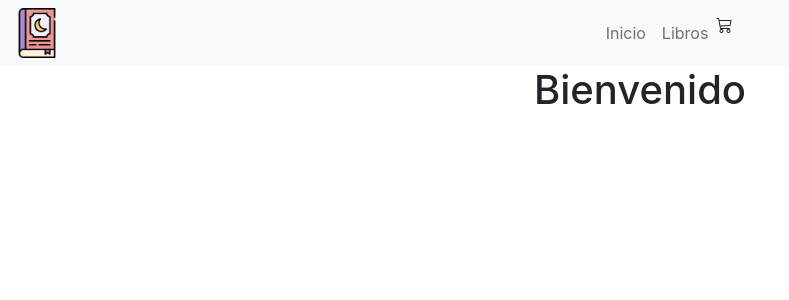
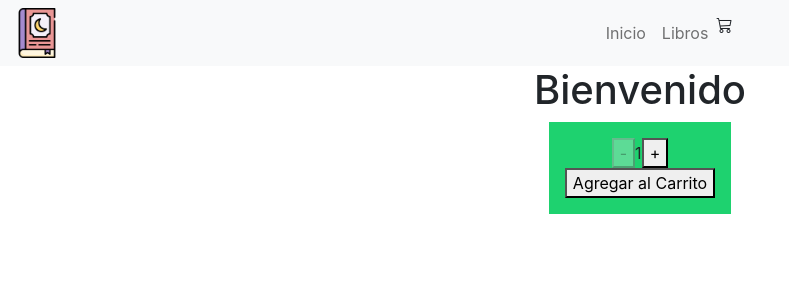
Before and after one commit to IgnacioArguello/Ebooks-Store, a React (Create React App) app: page / in a window 1280 px wide. Shown: the top 300 px of the page, without its empty margins (0-789 px from the left). Built offline with nearby package versions, Linux system fonts and the light colour scheme.

Commit message:
contador

```diff
--- /dev/null
+++ b/src/components/ItemCount/ItemCount.js
@@ -0,0 +1,29 @@
+import './itemcount.css';
+
+import React,{useState} from 'react';
+
+export const ItemCount = ({initial, stock, onAdd}) => {
+    const [count, setCount] = useState (initial);
+
+    const decrease = () => {
+        setCount (count - 1);
+    }
+
+    const increase = () => {
+        setCount (count + 1);
+    }
+
+    return (
+        <div className='counter'>
+            <button disabled={count <= 1} onClick={decrease}>-</button>
+            <span>{count}</span>
+            <button disabled={count >= stock} onClick={increase}>+</button>
+            <div>
+                <button disabled={stock <= 0} onClick= {() => onAdd(count)}> Agregar al Carrito</button>
+            </div>
+        </div>
+    )
+
+}
+
+export default ItemCount
--- /dev/null
+++ b/src/components/ItemCount/itemcount.css
@@ -0,0 +1,7 @@
+.counter {
+    width: fit-content;
+    background-color: rgb(30, 210, 111);
+    margin: auto;
+    padding: 1rem;
+    text-align: center;
+}
--- a/src/components/ItemListContainer/index.js
+++ b/src/components/ItemListContainer/index.js
@@ -1,9 +1,19 @@
+import ItemCount  from "../ItemCount/ItemCount";
 import React from "react";
-import Title from "../Title"
+import Title from "../Title";
+
 
 export const ItemListContainer = () => {
+  const onAdd = (quantity) => {
+    console.log (`Compraste ${quantity} unidades`)
+
+  }
+
   return (
+    <>
     <Title greeting='Bienvenido' />
+    <ItemCount initial={1} stock={5} onAdd={onAdd}/>
+    </>
   )
 }
 
```
